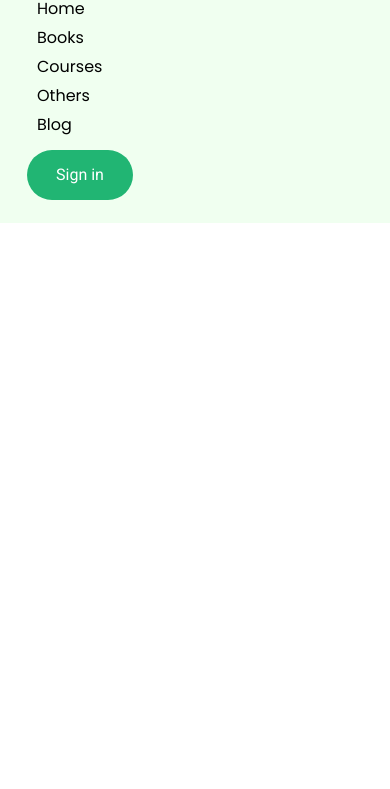
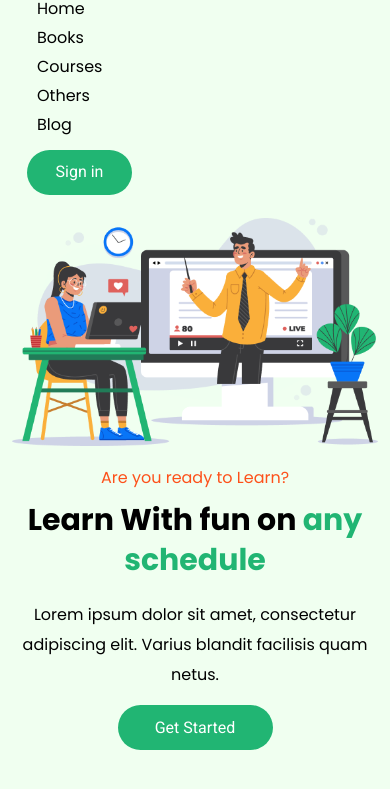
Before and after one commit to Sumonmia/e-school, a plain HTML site: page index.html in a window 390 px wide. Both pictures are taken after a click on the button "Toggle navigation". Shown: the part 95-884 px from the top of the page. Before the commit the page ends 844 px from the top, so only its background shows below. Drawn offline with Linux system fonts and the light colour scheme.

Commit message:
Add files via upload

```diff
--- a/css/media.css
+++ b/css/media.css
@@ -7,6 +7,29 @@
     }
     .logo{
         width: 180px;
+    }
+    /* banner start */
+    .banner{
+        padding-bottom: 60px;
+    }
+    .b_img {
+        padding: 0;
+        margin-bottom: 20px;
+    }
+    .b_text{
+        text-align: center;
+    }
+    .b_h1{
+        padding: 0;
+        font-size: 30px;
+        line-height: 40px;
+    }
+    .b_p2{
+        padding: 0;
+        line-height: 30px;
+    }
+    .btn_link{
+        margin: 15px auto 0;
     }
 }
  /* Small devices (landscape phones, 576px and up) */
@@ -18,7 +41,26 @@
     .menu ul li a{
         margin-bottom: 10px;
         padding: 0 15px;
-
+    }
+    /* banner start */
+    .b_img {
+        padding: 0 50px;
+        margin-bottom: 30px;
+    }
+    .b_text{
+        text-align: center;
+    }
+    .b_h1{
+        padding: 0 40px 0;
+        font-size: 35px;
+        line-height: 50px;
+    }
+    .b_p2{
+        padding: 0 30px 0;
+        line-height: 30px;
+    }
+    .btn_link{
+        margin: 15px auto 0;
     }
 }
  /* Medium devices (tablets, 768px and up) */
@@ -27,7 +69,23 @@
     .menu ul li a{
         margin-bottom: 10px;
         padding: 0 15px;
-
+    }
+    /* banner start */
+    .b_img {
+        padding: 0 100px;
+        margin-bottom: 30px;
+    }
+    .b_text{
+        text-align: center;
+    }
+    .b_h1{
+        padding: 0 90px 0;
+    }
+    .b_p2{
+        padding: 0 70px 0;
+    }
+    .btn_link{
+        margin: 15px auto 0;
     }
  }
  /* Large devices (desktops, 992px and up) */
@@ -39,5 +97,11 @@
 }
 /* Extra extra large devices (large desktops, 1400px and up) */
 @media (min-width: 1400px){
-
+    /* banner start */
+    .b_h1{
+        padding-right: 100px;
     }
+    .b_p2{
+        padding-right: 90px;
+    }
+}
--- a/css/style.css
+++ b/css/style.css
@@ -30,10 +30,15 @@ header{
     background-color: #21B573;
     border-radius: 33px;
     color: white !important;
+    display: flex;
+    justify-content: center;
+    align-items: center;
 }
 .btn_sign{
     margin-left: 15px;
-    padding: 12px 28px;
+    /* padding: 12px 28px; */
+    width: 105px;
+    height: 45px;
 }
 .btn_comn:hover{
     background-color: #FD511A;
@@ -41,5 +46,37 @@ header{
 .btn_comn:active{
     background-color: #FD511A !important;
 }
+/* header end */
+/* banner start */
+.banner{
+    background-color: #F0FFF0;
+    padding-bottom: 65px;
+}
+.b_text{}
+.b_p1{
+    color: #FD511A;
+}
+.b_h1{
+    margin: 10px 0 20px;
+    padding-right: 0 35px 0 0;
+    color: #000000;
+    font-size: 48px;
+    font-weight: 700;
+    line-height: 70px;
+}
+.b_h1 span{
+    color: #21B573;
+}
+.b_p2{
+    padding-right: 0 50px 0 0;
+    line-height: 36px;
+}
+.btn_link{
+    margin-top: 15px;
+    width: 155px;
+    height: 45px;
+}
+.b_img{}
+.b_img img{}
 
-/* header end */
+/* banner end */
--- a/index.html
+++ b/index.html
@@ -49,6 +49,34 @@
       </div>
     </header>
     <!-- header end -->
+    <!-- banner start -->
+    <section class="banner">
+      <div class="container">
+        <div class="row align-items-center">
+          <div class="col-xl-5 col-lg-6 order-lg-1 order-2">
+            <div class="b_text">
+              <div class="b_p1 mb-0">
+                Are you ready to Learn?
+              </div>
+              <h1 class="b_h1">
+                Learn With fun on <span>any schedule</span>
+              </h1>
+              <div class="b_p2 mb-0">
+                Lorem ipsum dolor sit amet, consectetur adipiscing elit. Varius blandit facilisis quam netus.
+              </div>
+              <a href="#" class="btn btn_comn btn_link">Get Started</a>
+            </div>
+          </div>
+          <div class="offset-xl-1 col-xl-6 col-lg-6 order-lg-2 order-1">
+            <div class="b_img">
+              <img src="img/banner.png" class="w-100" alt="E-School">
+            </div>
+          </div>
+        </div>
+      </div>
+    </section>
+    <!-- banner end -->
+
     <!-- script links -->
     <script src="js/bootstrap.bundle.min.js"></script>
     <script src="js/script.js"></script>
```
Also changed, not shown: img/banner.png (added). Lines whose indentation alone changed are shown as unchanged.
